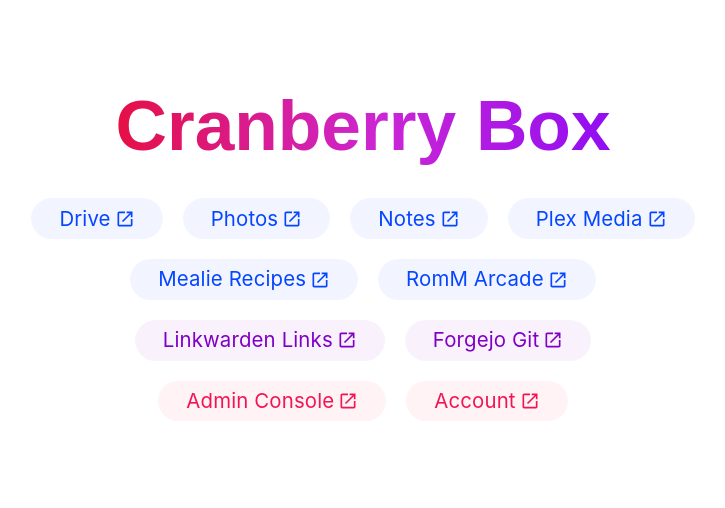
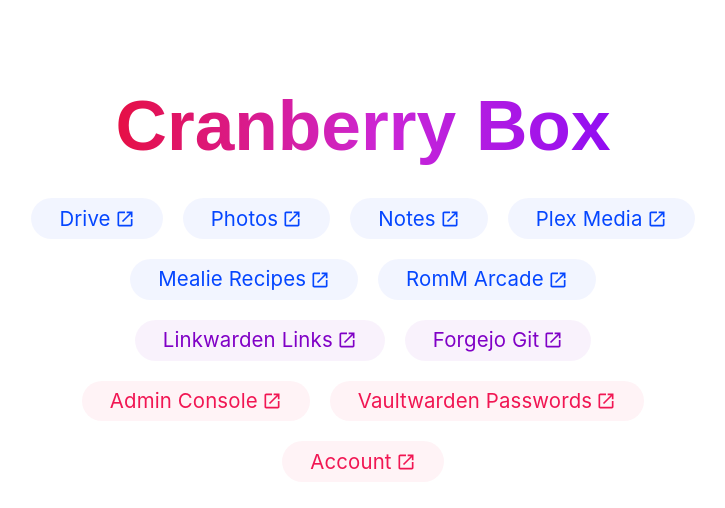
Before and after one commit to Electromasta/nasportal, an Angular app: page / in a window 1280 px wide. Shown: the top 508 px of the page, without its empty margins (277-1002 px from the left). Built offline with nearby package versions, Linux system fonts and the light colour scheme.

Commit message:
Vaultwarden link

```diff
--- a/src/app/app.component.html
+++ b/src/app/app.component.html
@@ -199,6 +199,7 @@
           { title: 'Forgejo Git', link: 'https://git.cranberry-box.com', class: 'pill pill-violet' },
 
           { title: 'Admin Console', link: 'https://dsm.cranberry-box.com', class: 'pill pill-red' },
+          { title: 'Vaultwarden Passwords', link: 'https://vault.cranberry-box.com', class: 'pill pill-red' },
           { title: 'Account', link: 'https://auth.cranberry-box.com', class: 'pill pill-red' },
         ]; track item.title) {
           <a
```
